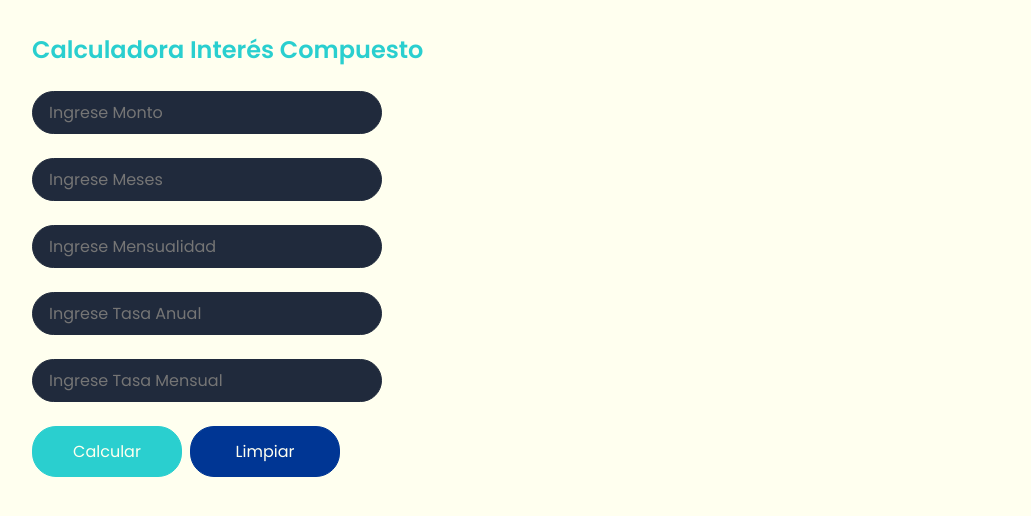
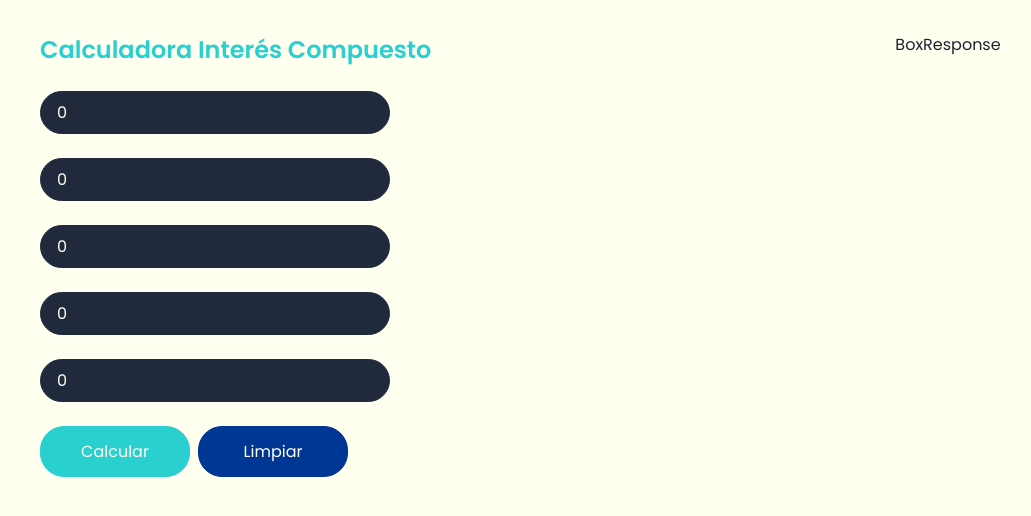
Before and after one commit to rubcode/react-interest, a React (Create React App) app: page / in a window 1280 px wide. Shown: the top 516 px of the page, without its empty margins (0-1031 px from the left). Built offline with nearby package versions, Linux system fonts and the light colour scheme.

Commit message:
Create form and create event onchange

```diff
--- a/src/App.js
+++ b/src/App.js
@@ -1,22 +1,50 @@
-import { useState } from 'react';
+import { useEffect, useState } from 'react';
 import './App.css';
-import Form from './Components/form';
+import Layout from './Components/layout';
+import BoxForm from './Components/box-form';
+import BoxResponse from './Components/box-response';
 
 function App() {
-  const [amount,setAmout] = useState(0)
+  const [amount,setAmount] = useState(0)
   const [months,setMonths] = useState(0)
   const [monthly,setMonthly] = useState(0)
   const [annualRate,setAnnualRate] = useState(0)
   const [monthlyRate,setMonthlyRate] = useState(0)
 
-  function onSubmitForm(event){
-    event.preventDefault();
-    console.log("hola")
-  }
+  useEffect(() => {
+    if(months !== 0){
+      const monthly = parseFloat(amount / months).toFixed(2);
+      setMonthly(monthly)
+    }
+
+  },[amount,months]);
+
+  useEffect(() =>{
+    if(annualRate !== 0){
+      const monthlyRate = parseFloat(annualRate / 12 ).toFixed(2)
+      setMonthlyRate(monthlyRate)
+    }
+
+  },[annualRate])
+
 
   return (
     <div className="App">
-      <Form onSubmit={onSubmitForm}></Form>
+      <Layout>
+        <BoxForm
+            amount={amount}
+            months={months}
+            monthly={monthly}
+            annualRate={annualRate}
+            monthlyRate={monthlyRate}
+            setAmount={setAmount}
+            setMonths={setMonths}
+            setMonthly={setMonthly}
+            setAnnualRate={setAnnualRate}
+            setMonthlyRate={setMonthlyRate}
+          />
+        <BoxResponse />
+      </Layout>
     </div>
   );
 }
--- /dev/null
+++ b/src/Components/box-form.js
@@ -0,0 +1,17 @@
+import styled from 'styled-components'
+import Form from './form';
+
+const BoxFormStyled = styled.div`
+    grid-area: form;
+`
+
+function BoxForm({...props}) {
+
+    return (
+        <BoxFormStyled>
+            <Form {...props}></Form>
+        </BoxFormStyled>
+    )
+}
+
+export default BoxForm
--- /dev/null
+++ b/src/Components/box-response.js
@@ -0,0 +1,15 @@
+import styled from 'styled-components'
+
+const BoxResponseStyled = styled.div`
+    grid-area: table;
+`
+
+function BoxResponse() {
+    return (
+        <BoxResponseStyled>
+            BoxResponse
+        </BoxResponseStyled>
+    )
+}
+
+export default BoxResponse
--- a/src/Components/button.js
+++ b/src/Components/button.js
@@ -16,10 +16,10 @@ const ButtonStyled = styled.div`
     }
 `
 
-function Button({text,link,type, className}) {
+function Button({text,link,type,className,onClick}) {
     const component = link ? "a" : "button"
     return (
-        <ButtonStyled as={component} type={type} href={link} className={className}>
+        <ButtonStyled as={component} type={type} href={link} className={className} onClick={onClick}>
             {text}
         </ButtonStyled>
     )
--- a/src/Components/form.js
+++ b/src/Components/form.js
@@ -9,8 +9,6 @@ const FormStyled = styled.form`
     align-items: flex-start;
     flex-direction: column;
     gap: 1.5rem;
-    padding-inline:2rem;
-    padding-block: 2rem;
 
     .title{
         margin: 0;
@@ -32,28 +30,48 @@ const FormStyled = styled.form`
 `
 
 
-function Form({onSubmit}) {
+function Form({onSubmit,amount,months,monthly,annualRate,monthlyRate,setAmount,setMonths,setMonthly,setAnnualRate,setMonthlyRate}) {
+    function cleanInputs(){
+        setAmount(0);
+        setMonths(0);
+        setMonthly(0);
+        setAnnualRate(0);
+        setMonthlyRate(0);
+    }
+
+    function handlerAmount(event){
+        setAmount(event.target.value);
+    }
+
+    function handlerMonth(event){
+        setMonths(event.target.value);
+    }
+
+    function handlerAnnualRate(event){
+        setAnnualRate(event.target.value)
+    }
+
     return (
         <FormStyled onSubmit={onSubmit}>
             <h1 className='title'>Calculadora Interés Compuesto</h1>
             <div className='box'>
-                <InputText type='number' name='amount' placeholder='Ingrese Monto'/>
+                <InputText type='text' name='amount' placeholder='Ingrese Monto' value={amount} onChange={handlerAmount}/>
             </div>
             <div className='box'>
-                <InputText type='number' name='months' placeholder='Ingrese Meses'/>
+                <InputText type='text' name='months' placeholder='Ingrese Meses' value={months} onChange={handlerMonth}/>
             </div>
             <div className='box'>
-                <InputText type='text' name='monthly' placeholder='Ingrese Mensualidad'/>
+                <InputText type='text' name='monthly' placeholder='Ingrese Mensualidad' value={monthly}/>
             </div>
             <div className='box'>
-                <InputText type='text' name='annualRate' placeholder='Ingrese Tasa Anual'/>
+                <InputText type='text' name='annualRate' placeholder='Ingrese Tasa Anual' value={annualRate} onChange={handlerAnnualRate}/>
             </div>
             <div className='box'>
-                <InputText type='text' name='monthlyRate' placeholder='Ingrese Tasa Mensual'/>
+                <InputText type='text' name='monthlyRate' placeholder='Ingrese Tasa Mensual' value={monthlyRate}/>
             </div>
             <div className='box'>
                 <Button text="Calcular" type="submit"></Button>
-                <ButtonContrast text="Limpiar" type="button"></ButtonContrast>
+                <ButtonContrast text="Limpiar" type="button" onClick={cleanInputs}></ButtonContrast>
             </div>
 
         </FormStyled>
--- /dev/null
+++ b/src/Components/layout.js
@@ -0,0 +1,26 @@
+import styled from 'styled-components'
+
+const LayoutStyled = styled.div`
+    min-block-size: 100vh;
+    margin: auto;
+    max-inline-size: 75rem;
+    padding-block: 2rem;
+    padding-inline: 2rem;
+    @media screen and (min-width: 600px){
+        display: grid;
+        grid-template-columns: 1fr 1fr;
+        grid-template-rows: auto auto;
+        column-gap: 2rem;
+        grid-template-areas: "form table" "form table";
+    }
+`
+
+function Layout({children}) {
+    return (
+        <LayoutStyled>
+            {children}
+        </LayoutStyled>
+    )
+}
+
+export default Layout
```
